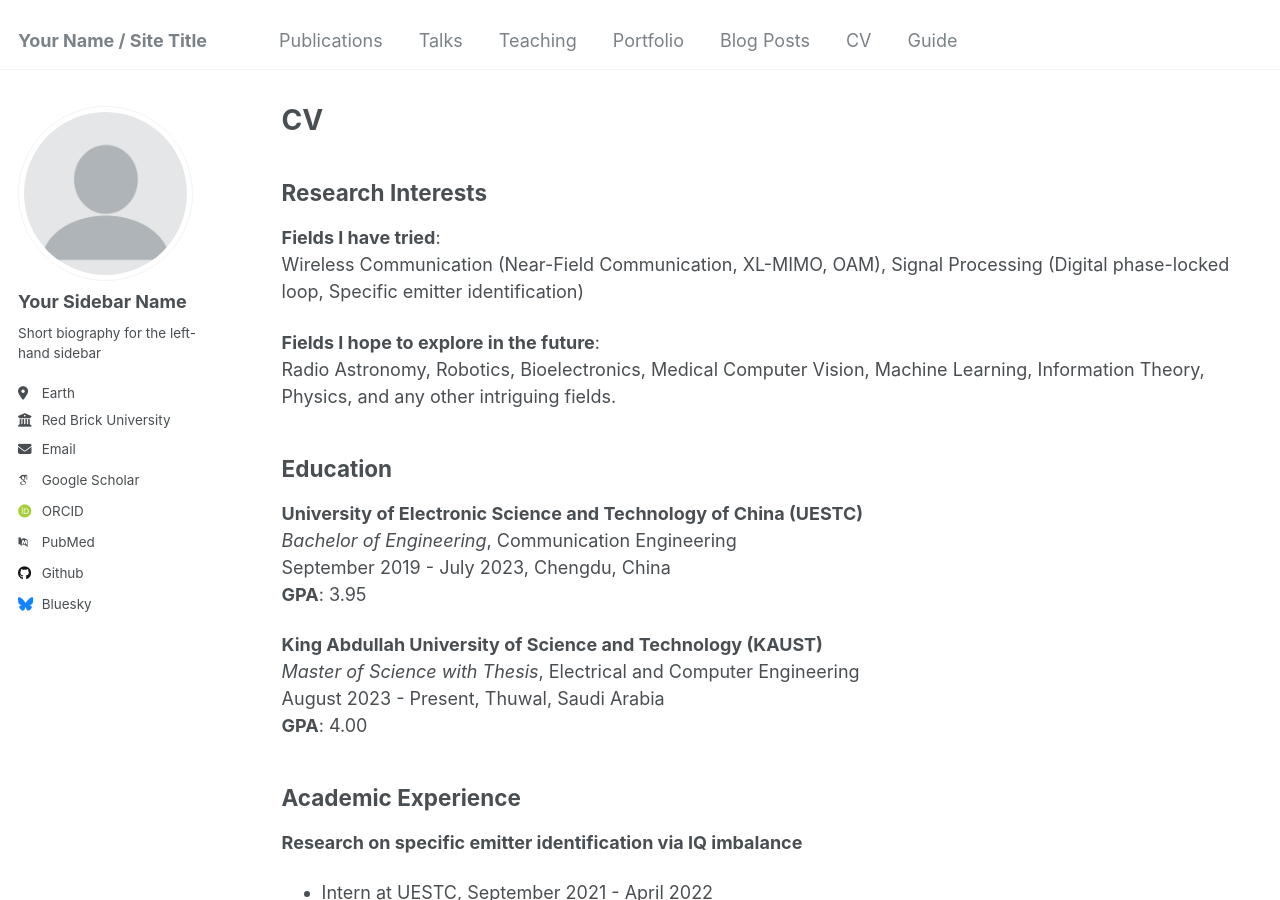
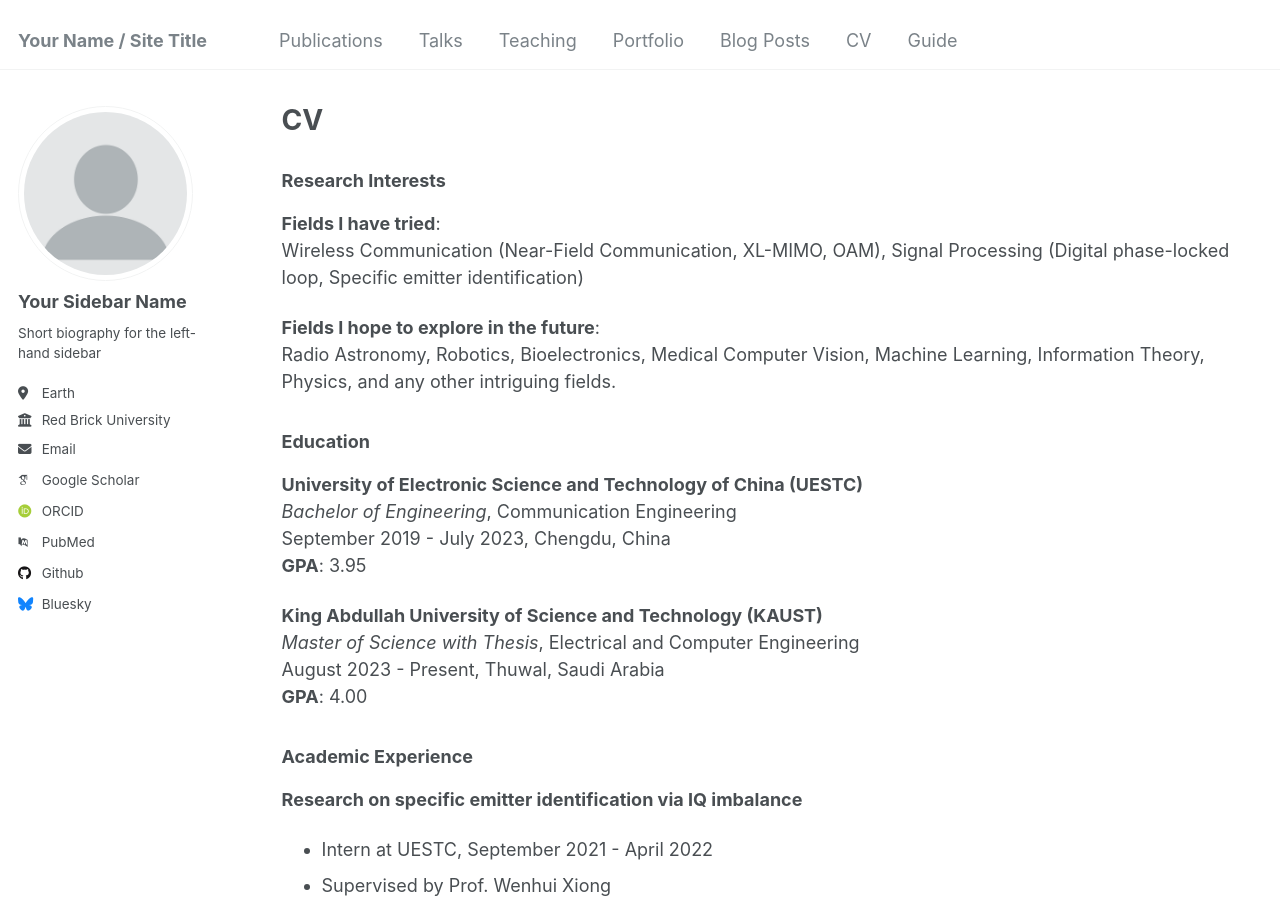
Before and after one commit to Xiangyu-cui/xiangyu-cui.github.io, a Jekyll site: the page built from _pages/cv.md, in a window 1280 px wide and 900 px high. Built offline with Jekyll 4.4.1, drawn with Linux system fonts in a browser that asks for light colours; some web fonts are replaced.

Commit message:
Update cv.md

```diff
--- a/_pages/cv.md
+++ b/_pages/cv.md
@@ -7,14 +7,14 @@ redirect_from:
   - /resume
 ---
 
-## Research Interests
+### Research Interests
 **Fields I have tried**:
 Wireless Communication (Near-Field Communication, XL-MIMO, OAM), Signal Processing (Digital phase-locked loop, Specific emitter identification)
 
 **Fields I hope to explore in the future**:
 Radio Astronomy, Robotics, Bioelectronics, Medical Computer Vision, Machine Learning, Information Theory, Physics, and any other intriguing fields.
 
-## Education
+### Education
 **University of Electronic Science and Technology of China (UESTC)**
 *Bachelor of Engineering*, Communication Engineering
 September 2019 - July 2023, Chengdu, China
@@ -25,7 +25,7 @@ September 2019 - July 2023, Chengdu, China
 August 2023 - Present, Thuwal, Saudi Arabia
 **GPA**: 4.00
 
-## Academic Experience
+### Academic Experience
 **Research on specific emitter identification via IQ imbalance**
 - Intern at UESTC, September 2021 - April 2022
 - Supervised by Prof. Wenhui Xiong
@@ -42,7 +42,7 @@ August 2023 - Present, Thuwal, Saudi Arabia
 - Ongoing Master’s research at CTL, KAUST, since August 2024
 - Supervised by Prof. Mohamed-Slim Alouini
 
-## Publications
+### Publications
 - **Published**:
 X. Cui, K.-H. Park, and M.-S. Alouini, "Effect of Random Misalignment in the Capacity of Millimeter-Wave OAM," *IEEE Open Journal of the Communications Society*, vol. 5, pp. 1141-1154, 2024.
 
@@ -52,7 +52,7 @@ X. Cui, K.-H. Park, and M.-S. Alouini, "Near-Field Analysis of Extremely Large-S
 - **In progress**:
 X. Cui, K.-H. Park, and M.-S. Alouini, "Application of the beam squint effect on sensing in the near-field," work in progress, 2024.
 
-## Main Awards
+### Main Awards
 - **National Scholarship of China** (Twice): December 2020, November 2021
 - **Excellent Student Scholarship of UESTC** (Twice): December 2020, November 2021
 - **Electronic Design Contest of UESTC**: First prize, November 2019
@@ -60,10 +60,10 @@ X. Cui, K.-H. Park, and M.-S. Alouini, "Application of the beam squint effect on
 - **National College Students 5G Technology Contest, Sichuan Province**: First prize, May 2020
 - **National College Students 5G Technology Contest**: Excellent prize, July 2020
 
-## Skills
+### Skills
 - **Main Programming Languages**: C, Matlab, Python, LaTeX
 - **Software**: Matlab, Keil5, PyCharm, TexStudio, Photoshop
 - **Languages**: Mandarin and English (currently learning French)
 
-## Interests
+### Interests
 Photography, Singing, Reading, Cooking, Traveling
```
